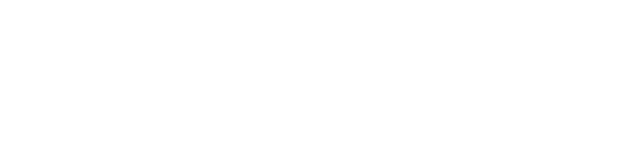
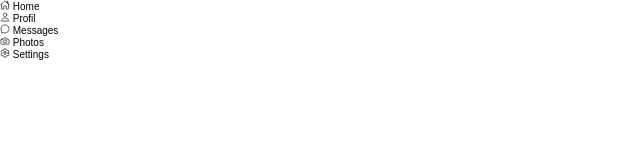
Before and after one commit to Bricefed/Menu-phone-2, a website: page index.html in a window 1280 px wide. Shown: the whole page, without its empty margins (0-640 px from the left). Drawn offline with nearby package versions, Linux system fonts and the light colour scheme.

Commit message:
Setup HTML

```diff
--- a/index.html
+++ b/index.html
@@ -9,6 +9,43 @@
 </head>
 <body>
 
+  <nav>
+    <ul>
+      <li>
+        <a href="#">
+          <span class="icon"><ion-icon name="home-outline"></ion-icon></span>
+          <span class="text">Home</span>
+        </a>
+      </li>
+      <li>
+        <a href="#">
+          <span class="icon"><ion-icon name="person-outline"></ion-icon></span>
+          <span class="text">Profil</span>
+        </a>
+      </li>
+      <li>
+        <a href="#">
+          <span class="icon"><ion-icon name="chatbubble-outline"></ion-icon></span>
+          <span class="text">Messages</span>
+        </a>
+      </li>
+      <li>
+        <a href="#">
+          <span class="icon"><ion-icon name="camera-outline"></ion-icon></span>
+          <span class="text">Photos</span>
+        </a>
+      </li>
+      <li>
+        <a href="#">
+          <span class="icon"><ion-icon name="settings-outline"></ion-icon></span>
+          <span class="text">Settings</span>
+        </a>
+      </li>
+    </ul>
+  </nav>
+
+  <script type="module" src="https://unpkg.com/ionicons@5.5.2/dist/ionicons/ionicons.esm.js"></script>
+  <script nomodule src="https://unpkg.com/ionicons@5.5.2/dist/ionicons/ionicons.js"></script>
   <script src="assets/js/main.js"></script>
 </body>
 </html>
```
Also changed, not shown: assets/css/styles.scss (line endings or trailing spaces).
